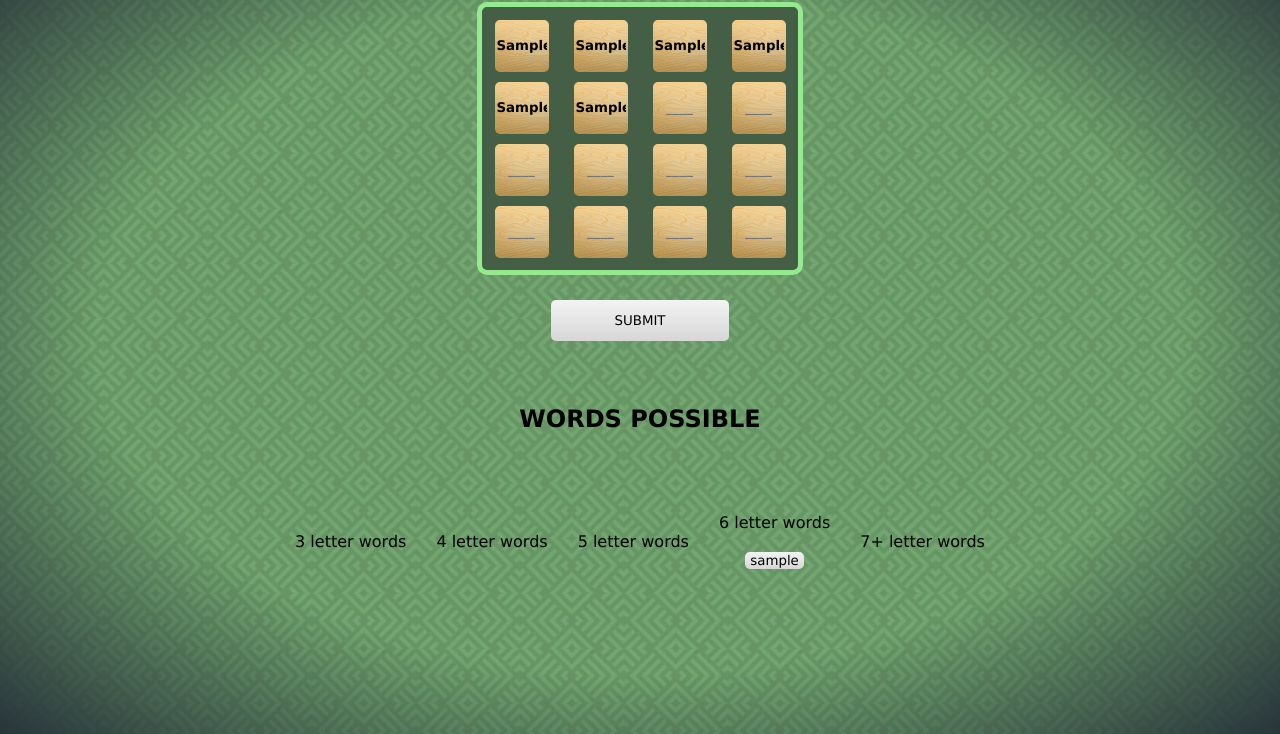
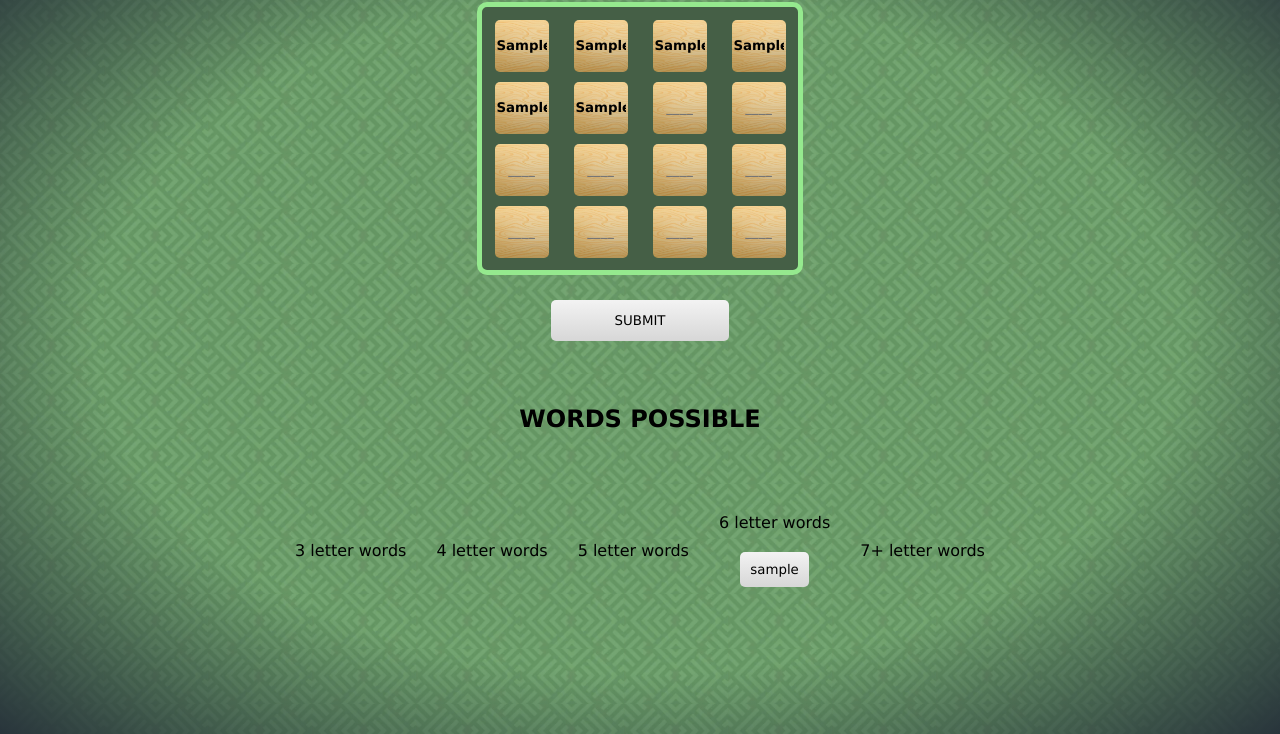
Before and after one commit to IsaacYu15/WordHuntSolver, a website: page index.html in a window 1280 px wide. Both pictures are taken after typing "Sample", "Sample", "Sample", "Sample", "Sample", "Sample" into the empty fields and a click on the button "SUBMIT". Shown: the part 66-800 px from the top of the page. Drawn offline with Linux system fonts and the light colour scheme.

Commit message:
chore: fixed bug where the outline on inputs stay

```diff
--- a/app.js
+++ b/app.js
@@ -30,6 +30,9 @@ function initGrid(){
             t_grid.push (t_row);
             t_row = [];
         }
+
+        const respectiveInputField = document.getElementById(name);
+        respectiveInputField.style.border = "none";
 
     }
 
--- a/style.css
+++ b/style.css
@@ -133,6 +133,7 @@ button:hover {
 #displayResults p button{
     margin: auto;
     margin-top: 20px;
-    vertical-align: top;
+
+    padding: 10px;
 
 }
```
